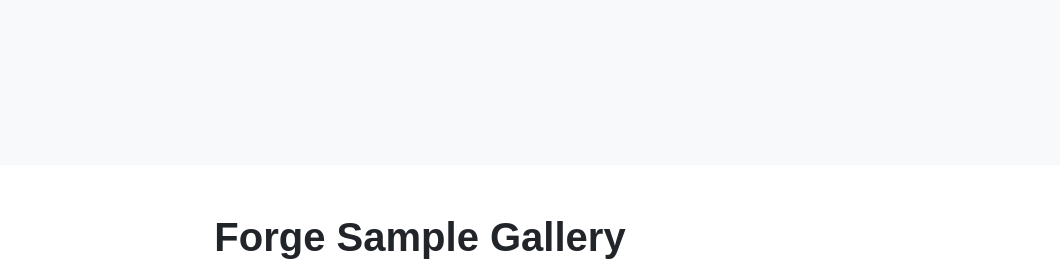
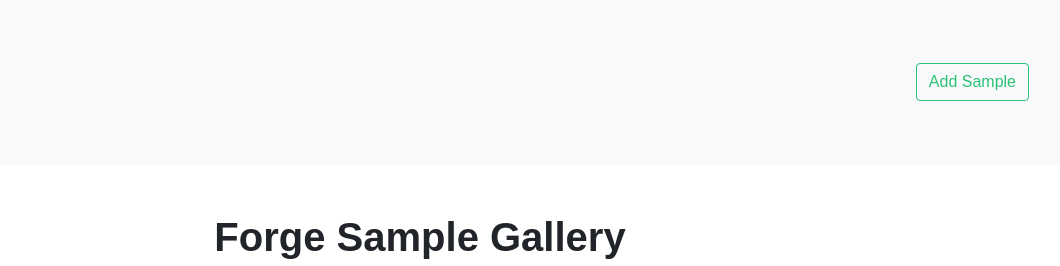
Before and after one commit to petrbroz/forge-sample-gallery, a Gatsby site: page / in a window 1280 px wide. Shown: the top 266 px of the page, 220-1280 px from the left. Built offline with nearby package versions, Linux system fonts and the light colour scheme; Gatsby itself is replaced by a stand-in of ours; a web font is replaced by a local one.

Commit message:
Add sample button.

```diff
--- a/src/pages/index.js
+++ b/src/pages/index.js
@@ -21,6 +21,7 @@ const IndexPage = ({ data }) => {
           <a className="navbar-brand" href="#">
             <img width="185" src="https://developer.static.autodesk.com/forgeunified/releases/current/1.0.0.20220510190011/images/autodesk-logo-primary-rgb-black.svg"></img>
           </a>
+          <a href="https://github.com/petrbroz/forge-sample-gallery/tree/master/samples" class="btn btn-outline-success ml-auto">Add Sample</a>
         </div>
       </nav>
       <header className="py-5 text-center container">
```
